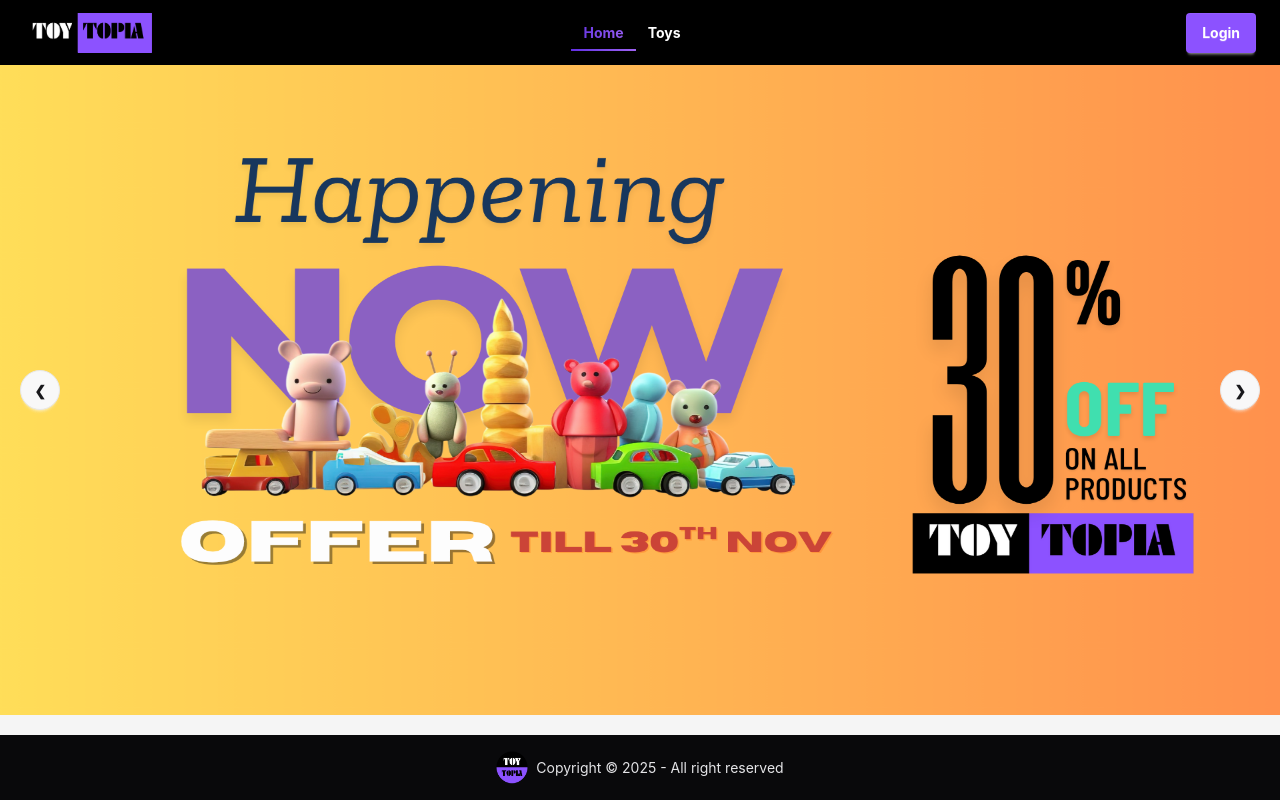
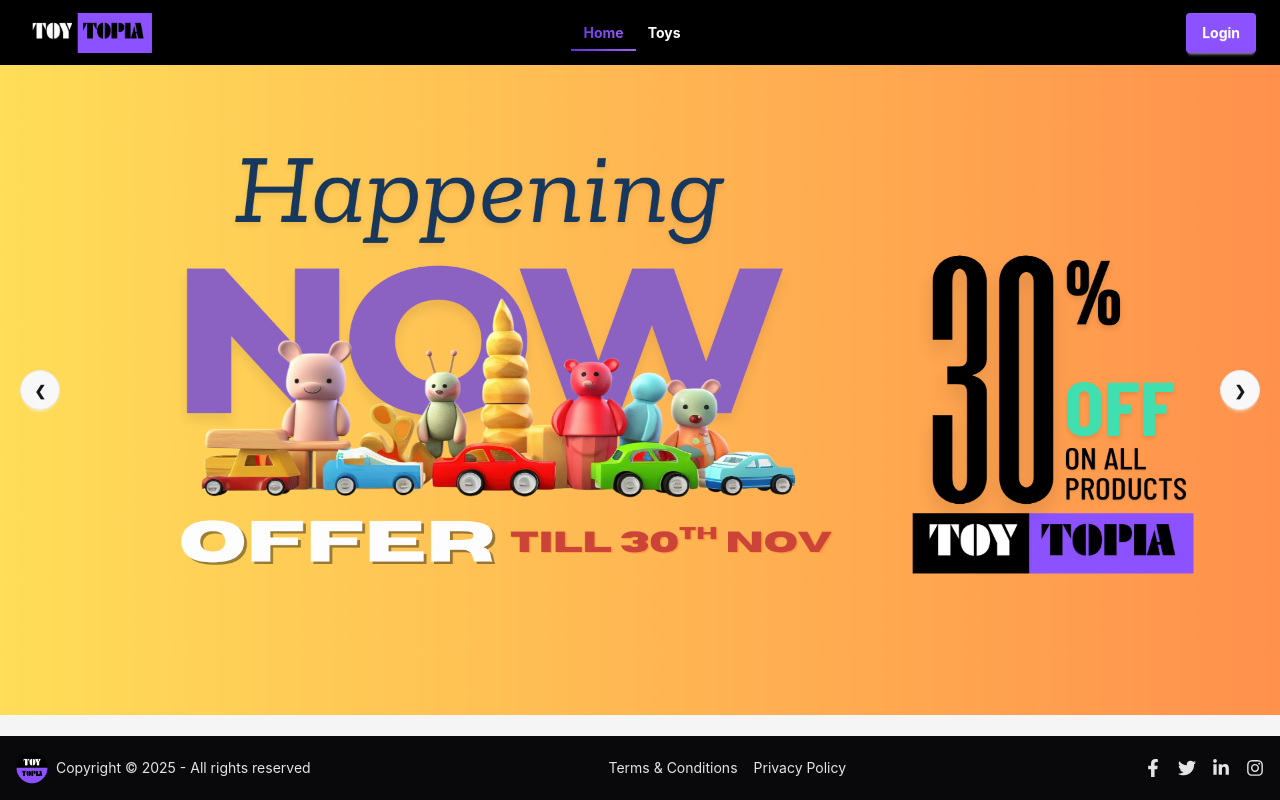
Before and after one commit to reaj999/toy-topia, a React (Vite) app: page / in a window 1280 px wide. Built offline with nearby package versions, Linux system fonts and the light colour scheme; no server answers.

Commit message:
footer finished

```diff
--- a/src/components/Footer/Footer.jsx
+++ b/src/components/Footer/Footer.jsx
@@ -1,13 +1,37 @@
 import React from 'react';
-import logo from '../../assets/icon.png'
+import { Link } from 'react-router';
+import logo from '../../assets/icon.png';
+import { FaFacebookF, FaTwitter, FaLinkedinIn, FaInstagram } from 'react-icons/fa';
 
 const Footer = () => {
     return (
-        <footer className="footer sm:footer-horizontal bg-neutral text-neutral-content items-center p-4 justify-center">
-            <aside className="grid-flow-col items-center">
-                <img src={logo} alt="" className='h-8, w-8'/>
-                <p>Copyright © {new Date().getFullYear()} - All right reserved</p>
+        <footer className="footer sm:footer-horizontal bg-neutral text-neutral-content items-center p-4 justify-between flex flex-col sm:flex-row">
+
+            <aside className="flex items-center gap-2">
+                <img src={logo} alt="Logo" className="h-8 w-8" />
+                <p>Copyright © 2025 - All rights reserved</p>
             </aside>
+
+            <nav className="flex gap-4 mt-3 sm:mt-0 text-sm">
+                <Link to="/" className="hover:underline">Terms & Conditions</Link>
+                <Link to="/" className="hover:underline">Privacy Policy</Link>
+            </nav>
+
+            <div className="flex gap-4 mt-3 sm:mt-0 text-lg">
+                <a href="https://facebook.com" target="_blank" className="hover:text-[#8c52ff] transition-colors">
+                    <FaFacebookF />
+                </a>
+                <a href="https://twitter.com" target="_blank" className="hover:text-[#8c52ff] transition-colors">
+                    <FaTwitter />
+                </a>
+                <a href="https://linkedin.com" target="_blank" className="hover:text-[#8c52ff] transition-colors">
+                    <FaLinkedinIn />
+                </a>
+                <a href="https://instagram.com" target="_blank" className="hover:text-[#8c52ff] transition-colors">
+                    <FaInstagram />
+                </a>
+            </div>
+
         </footer>
     );
 };
```
